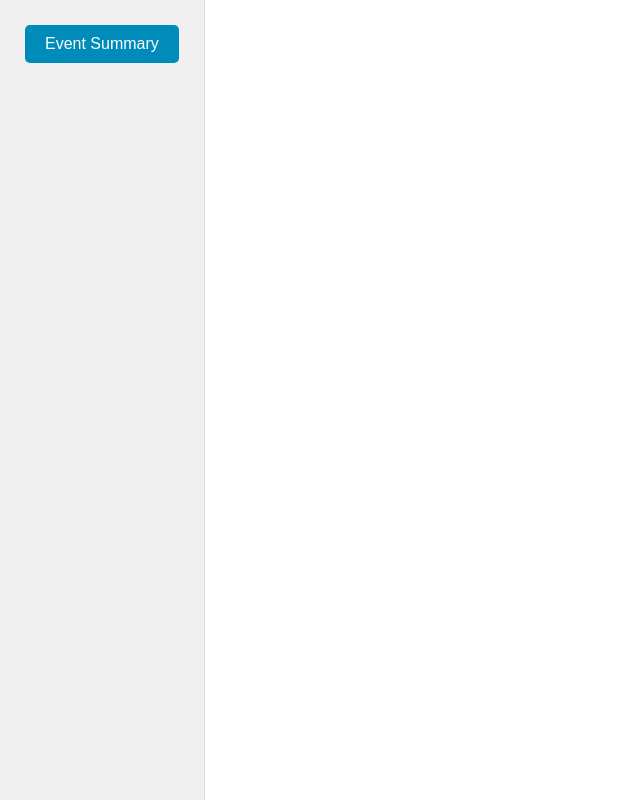
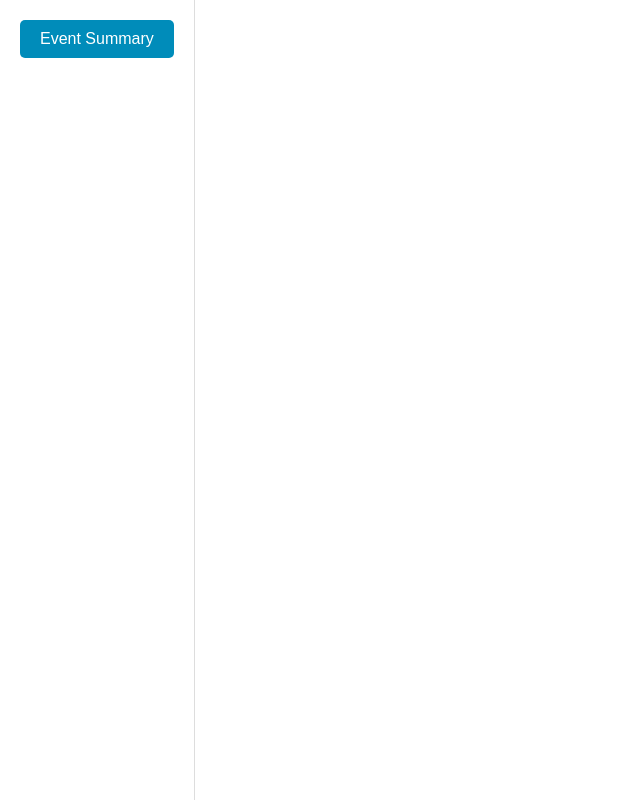
Before and after one commit to emailtovamos/eth-london, a React (Create React App) app in the folder vis-js/graphql-visualization/: page / in a window 1280 px wide. Shown: the whole page, without its empty margins (0-640 px from the left). Built offline with nearby package versions, Linux system fonts and the light colour scheme.

Commit message:
different naming

```diff
--- a/vis-js/graphql-visualization/src/App.css
+++ b/vis-js/graphql-visualization/src/App.css
@@ -1,55 +1,14 @@
 .App {
-  text-align: center;
-}
-
-.App-logo {
-  height: 40vmin;
-  pointer-events: none;
-}
-
-@media (prefers-reduced-motion: no-preference) {
-  .App-logo {
-    animation: App-logo-spin infinite 20s linear;
-  }
-}
-
-.App-header {
-  background-color: #282c34;
-  min-height: 100vh;
-  display: flex;
-  flex-direction: column;
-  align-items: center;
-  justify-content: center;
-  font-size: calc(10px + 2vmin);
-  color: white;
-}
-
-.App-link {
-  color: #61dafb;
-}
-
-@keyframes App-logo-spin {
-  from {
-    transform: rotate(0deg);
-  }
-  to {
-    transform: rotate(360deg);
-  }
-}
-
-.flex-container {
   display: flex;
   height: 100vh;
 }
 
-.button-container {
+.sidebar {
   padding: 20px;
-  background-color: #f0f0f0;
   border-right: 1px solid #ddd;
 }
 
-.button {
-  margin: 5px;
+.summaryButton {
   padding: 10px 20px;
   font-size: 16px;
   border: none;
@@ -59,6 +18,11 @@
   cursor: pointer;
 }
 
-.button:hover {
+.summaryButton:hover {
   background-color: #005f5f;
 }
+
+.chartArea {
+  flex-grow: 1;
+  padding: 20px;
+}
--- a/vis-js/graphql-visualization/src/App.js
+++ b/vis-js/graphql-visualization/src/App.js
@@ -15,13 +15,13 @@ function App() {
 
   return (
     <ApolloProvider client={client}>
-      <div className="App flex-container">
-        <div className="button-container">
-          <button className="button" onClick={() => setShowEventSummary(!showEventSummary)}>
+      <div className="App">
+        <div className="sidebar">
+          <button className="summaryButton" onClick={() => setShowEventSummary(!showEventSummary)}>
             Event Summary
           </button>
         </div>
-        <div>
+        <div className="chartArea">
           {showEventSummary && <EventSummaryChart />}
         </div>
       </div>
```
